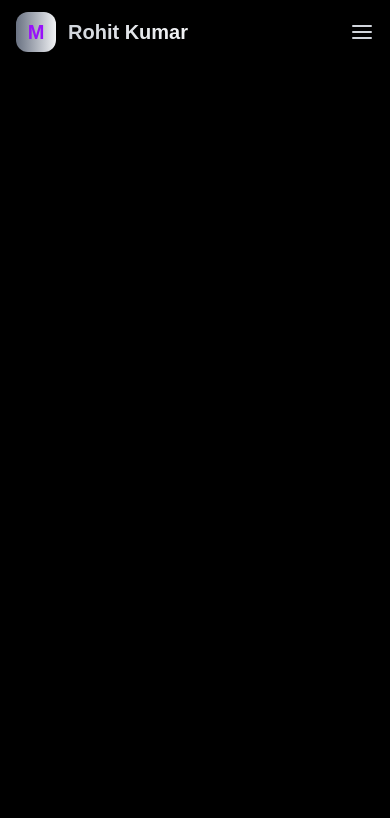
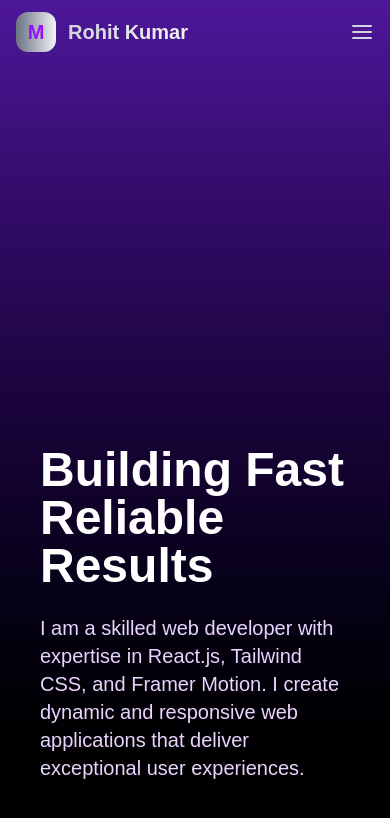
Before and after one commit to RohitPanchal097/Rohit-Portfolio, a React (Vite) app: page / in a window 390 px wide. Shown: the top 818 px of the page. Built offline with nearby package versions, Linux system fonts and the light colour scheme.

Commit message:
make hero section

```diff
--- a/package.json
+++ b/package.json
@@ -10,8 +10,10 @@
     "preview": "vite preview"
   },
   "dependencies": {
+    "@splinetool/react-spline": "^4.1.0",
     "@tailwindcss/vite": "^4.1.13",
     "framer-motion": "^12.23.12",
+    "gsap": "^3.13.0",
     "react": "^19.1.1",
     "react-dom": "^19.1.1",
     "react-icons": "^5.5.0",
--- a/src/App.jsx
+++ b/src/App.jsx
@@ -1,6 +1,8 @@
 
 import Header from './components/Header'
 import './App.css'
+import HeroSection from './components/HeroSection'
+import CustomCursor from './components/CustomCursor'
 
 function App() {
 
@@ -8,6 +10,8 @@ function App() {
   return (
     <>
     <Header/>
+    <HeroSection/>
+    <CustomCursor/>
     </>
   )
 }
--- /dev/null
+++ b/src/components/CustomCursor.jsx
@@ -0,0 +1,73 @@
+import {useRef, useEffect} from 'react'
+import {gsap} from 'gsap'
+function CustomCursor() {
+    //refs for cursor elements
+const cursorRef = useRef(null);
+const cursorBorderRef = useRef(null);
+
+// hide cursor on mobile devices
+const isMobile = typeof window !== 'undefined' && window.matchMedia("(max-width: 768px)").matches;
+
+if(isMobile){
+    return null
+}
+
+useEffect(() => {
+    const cursor = cursorRef.current;
+    const cursorBorder = cursorBorderRef.current;
+
+    gsap.set([cursor, cursorBorder], {
+        xPercent: -50,
+        yPercent: -50,
+    });
+
+    const xTo = gsap.quickTo(cursor, "x", {duration: 0.2, ease: "power3.out"});
+    const yTo = gsap.quickTo(cursor, "y", {duration: 0.2, ease: "power3.out"});
+    const xToBorder = gsap.quickTo(cursorBorder, "x", {duration: 0.4, ease: "power.out"});
+    const yToBorder = gsap.quickTo(cursorBorder, "y", {duration: 0.4, ease: "power.out"});
+
+    const handleMouseMove = (e) => {
+        xTo(e.clientX);
+        yTo(e.clientY);
+        xToBorder(e.clientX);
+        yToBorder(e.clientY);
+    };
+
+    window.addEventListener("mousemove", handleMouseMove);
+
+
+    //add click animation
+
+    document.addEventListener("mousedown", () => {
+        gsap.to([cursor, cursorBorder], {scale: 0.75, duration: 0.2, });
+    })
+    document.addEventListener("mouseup", () => {
+        gsap.to([cursor, cursorBorder], {scale: 1, duration: 0.2, });
+    }, []);
+
+    return () => {
+        window.removeEventListener("mousemove", handleMouseMove);
+        document.removeEventListener("mousedown", () => {
+            gsap.to([cursor, cursorBorder], {scale: 0.75, duration: 0.2, });
+        });
+        document.removeEventListener("mouseup", () => {
+            gsap.to([cursor, cursorBorder], {scale: 1, duration: 0.2, });
+        });
+    };
+}, []);
+
+return (
+    <>
+        <div
+            ref={cursorRef}
+            className='fixed top-0 left-0 w-[20px] h-[20px] rounded-full bg-white  z-999 pointer-events-none  mix-blend-difference'
+        />
+        <div
+            ref={cursorBorderRef}
+            className='fixed top-0 left-0 w-[40px] h-[40px] rounded-full border border-white  z-999 pointer-events-none  mix-blend-difference opacity-50'
+        />
+    </>
+);
+}
+
+export default CustomCursor;
--- a/src/components/HeroSection.jsx
+++ b/src/components/HeroSection.jsx
@@ -1,8 +1,55 @@
-import React from 'react'
+import React, { Suspense, useEffect, useState } from 'react';
+import { motion } from 'framer-motion';
+const Spline = React.lazy(() => import('@splinetool/react-spline'));
+function HeroSection() {
+  const [showSpline, setShowSpline] = useState(false);
+  useEffect(() => {
+    // Only show Spline after 2 seconds and not on mobile
+    const isMobile = window.innerWidth < 768;
+    if (!isMobile) {
+      const timer = setTimeout(() => setShowSpline(true), 2000);
+      return () => clearTimeout(timer);
+    }
+  }, []);
+  return (
+   <section className="hero-section h-screen bg-gradient-to-b from-violet-900 to-black flex xl:flex-row flex-col-reverse items-center justify-between lg:px-24 px-10 relative overflow-hidden">
+    {/* Left Side */}
+    <div className="z-40 xl:mb-0 mb-[20%]">
+      <motion.h1
+      initial={{y: 80, opacity: 0}}
+      animate={{y: 0, opacity: 1}}
+      transition={{delay: 1.3, type: 'spring', stiffness: 40,
+        damping: 25,
+        duration: 1.5
+      }}
 
-function HeroSection() {
-  return (
-    <div>HeroSection</div>
+      className='text-5xl md:text-7xl lg:texel-8xl font-bold z-10 mb-6'>Building Fast <br /> Reliable Results</motion.h1>
+
+      <motion.p
+      initial={{y: 80, opacity: 0}}
+      animate={{y: 0, opacity: 1}}
+      transition={{delay: 1.6, type: 'spring', stiffness: 40,
+        damping: 25,
+        duration: 1.5
+      }}
+      className='text-xl md:text-1xl lg:text-2xl text-purple-200 max-w-2xl '>I am a skilled web developer with expertise in React.js, Tailwind CSS, and Framer Motion. I create dynamic and responsive web applications that deliver exceptional user experiences.</motion.p>
+    </div>
+
+    {/* Right Side */}
+  {/* Spline 3D: Delayed mount and hidden on mobile */}
+  {showSpline && (
+    <motion.div
+      initial={{ y: 80, opacity: 0 }}
+      animate={{ y: 0, opacity: 1 }}
+      transition={{ delay: 1.9, type: 'spring', stiffness: 40, damping: 25, duration: 1.5 }}
+      className="w-full h-full absolute top-0 left-0 hidden md:block"
+    >
+      <Suspense fallback={<div className="w-full h-full flex items-center justify-center bg-black bg-opacity-40 z-0">Loading 3D...</div>}>
+        <Spline scene="https://prod.spline.design/rZKsBeHtuYwVhB-O/scene.splinecode" />
+      </Suspense>
+    </motion.div>
+  )}
+   </section>
   )
 }
 
--- a/src/index.css
+++ b/src/index.css
@@ -7,4 +7,5 @@ width: 100%;
 position: relative;
 background-color: black;
 color: white;
+cursor: none;
  }
```
Also changed, not shown: 1 other file (tests, documents, lock files or other folders).
